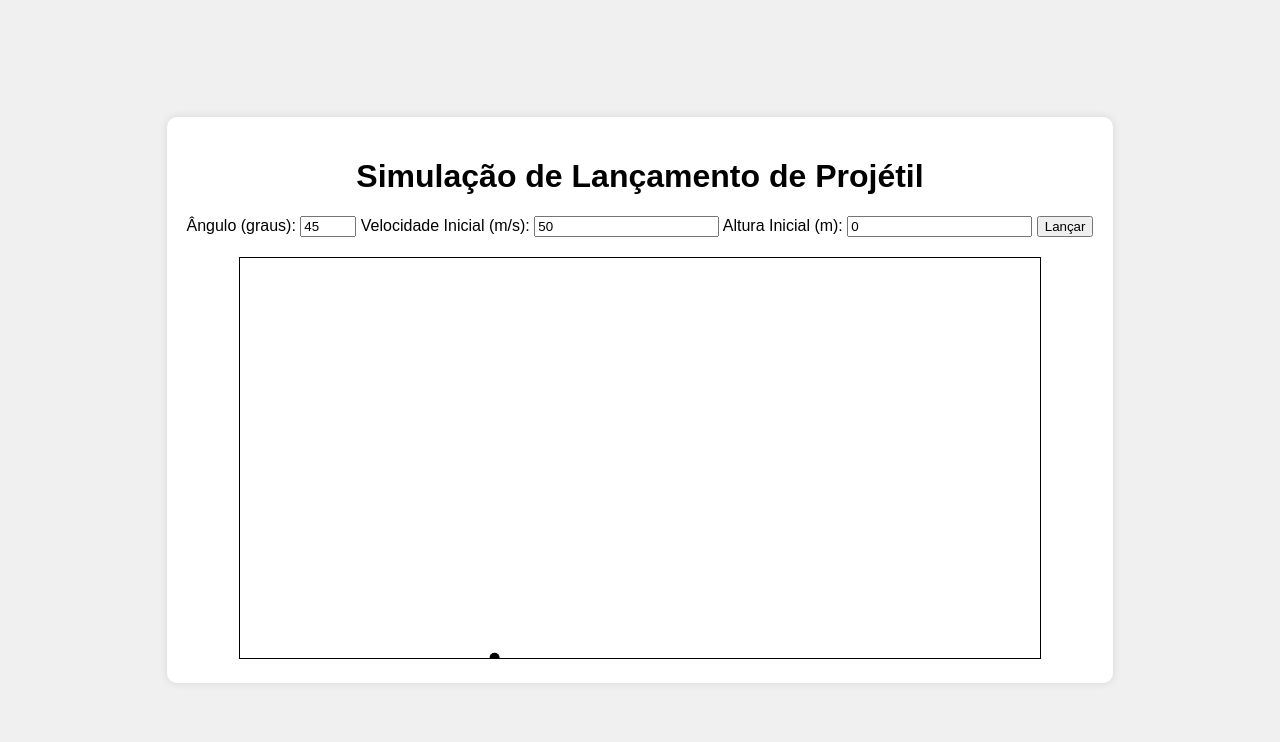
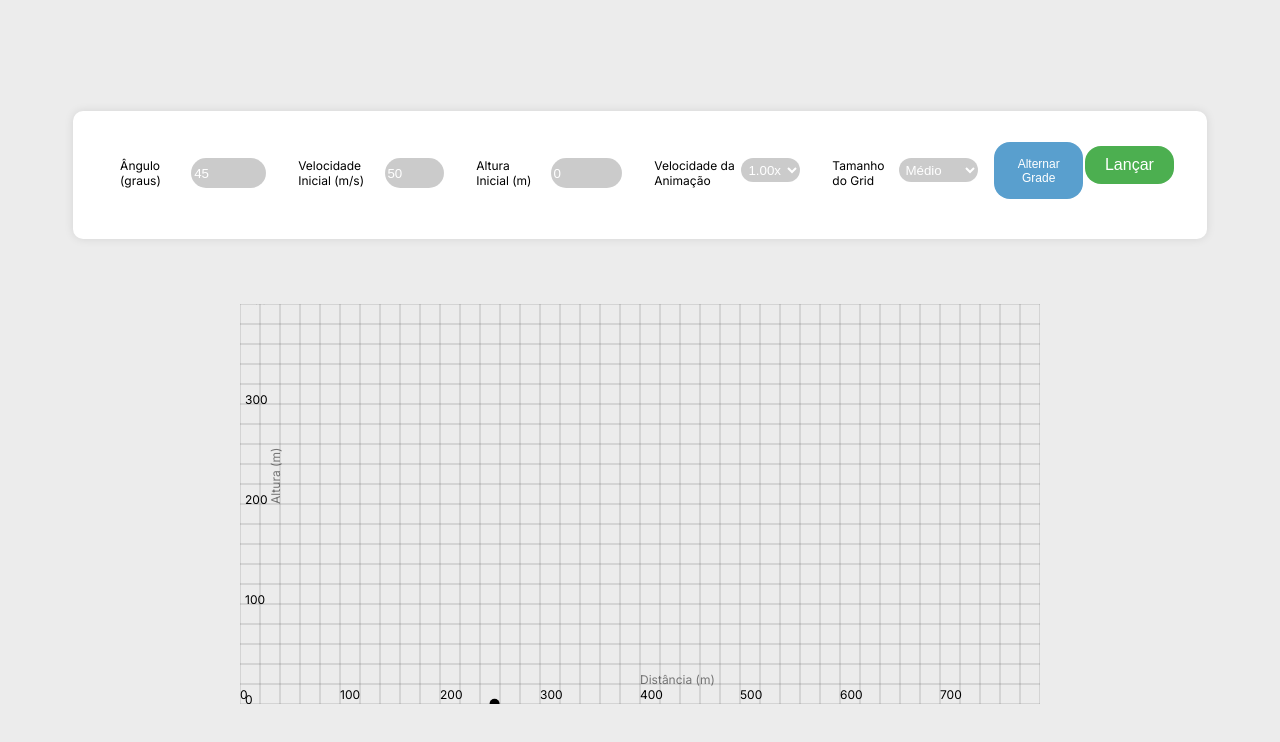
Before and after one commit to ahlinebrito/Lan-amentoProjetil, a plain HTML site: page index.html in a window 1280 px wide. Both pictures are taken after a click on the button "Lançar". Drawn offline with Linux system fonts and the light colour scheme.

Commit message:
CSS e modificações
- Adicionado velocidade da animação
- Adicionado Grid (Plano)
 - Campo de seleção Tamanho do Grid
 - Campo de clique Alterar Grade (Usar ou não)
 - O Grid apresenta informações de Distancia e Altura em metros

```diff
--- a/index.html
+++ b/index.html
@@ -5,21 +5,53 @@
     <meta name="viewport" content="width=device-width, initial-scale=1.0">
     <title>Simulação de Lançamento de Projétil</title>
     <link rel="stylesheet" href="style.css">
+    <script src="script.js" defer></script>
 </head>
 <body>
     <div class="container">
-        <h1>Simulação de Lançamento de Projétil</h1>
+        <!-- <h1>Simulação de Lançamento de Projétil</h1> -->
         <div class="controls">
-            <label for="angle">Ângulo (graus):</label>
-            <input type="number" id="angle" min="0" max="90" value="45">
-            <label for="velocity">Velocidade Inicial (m/s):</label>
-            <input type="number" id="velocity" min="0" value="50">
-            <label for="height">Altura Inicial (m):</label>
-            <input type="number" id="height" min="0" value="0">
-            <button id="launch">Lançar</button>
+            <div class="box">
+                <label for="angle">Ângulo (graus)</label>
+                <input type="number" id="angle" min="0" max="90" value="45">
+            </div>
+            <div class="box">
+                <label for="velocity">Velocidade Inicial (m/s)</label>
+                <input type="number" id="velocity" min="0" value="50">
+            </div>
+            <div class="box">
+                <label for="height">Altura Inicial (m)</label>
+                <input type="number" id="height" min="0" value="0">
+            </div>
+
+
+
+            <div class="box">
+                <label for="animationSpeed">Velocidade da Animação</label>
+                <select id="animationSpeed">
+                    <option value="0.025">0.25x</option>
+                    <option value="0.05">0.50x</option>
+                    <option value="0.1" selected>1.00x</option>
+                    <option value="0.125">1.25x</option>
+                    <option value="0.15">1.50x</option>
+                    <option value="0.2">2.00x</option>
+                </select>
+            </div>
+            <div class="box">
+                <label for="gridSize">Tamanho do Grid</label>
+                <select id="gridSize">
+                    <option value="400">Pequeno</option>
+                    <option value="800" selected>Médio</option>
+                    <option value="1200">Grande</option>
+                </select>
+            </div>
+            <button id="toggleGrid">Alternar Grade</button>
+            <div class="lauch"  >
+                <button id="launch">Lançar</button>
+            </div>
         </div>
-        <canvas id="simulationCanvas"></canvas>
+
     </div>
-    <script src="script.js"></script>
+    <canvas id="simulationCanvas"></canvas>
 </body>
 </html>
--- a/script.js
+++ b/script.js
@@ -1,15 +1,12 @@
-document.getElementById('launch').addEventListener('click', function() {
-    const angle = parseFloat(document.getElementById('angle').value);
-    const velocity = parseFloat(document.getElementById('velocity').value);
-    const height = parseFloat(document.getElementById('height').value);
-    launchProjectile(angle, velocity, height);
-});
+let showGrid = true; // Altere para false se não quiser a grade por padrão
 
 function launchProjectile(angle, velocity, height) {
     const canvas = document.getElementById('simulationCanvas');
     const ctx = canvas.getContext('2d');
-    canvas.width = 800;
-    canvas.height = 400;
+
+    const gridSize = parseInt(document.getElementById('gridSize').value);
+    canvas.width = gridSize;
+    canvas.height = gridSize / 2;
 
     const g = 9.81; // Aceleração da gravidade (m/s^2)
     const rad = angle * Math.PI / 180; // Convertendo para radianos
@@ -18,12 +15,18 @@ function launchProjectile(angle, velocity, height) {
 
     ctx.clearRect(0, 0, canvas.width, canvas.height);
 
+    if (showGrid) {
+        drawGrid(ctx, canvas.width, canvas.height);
+    }
+
     let x = 0;
     let y = height;
     let t = 0;
 
+    const animationSpeed = parseFloat(document.getElementById('animationSpeed').value);
+
     function draw() {
-        t += 0.1;
+        t += animationSpeed;
         x = vx * t;
         y = height + (vy * t - 0.5 * g * t * t);
 
@@ -32,8 +35,12 @@ function launchProjectile(angle, velocity, height) {
         }
 
         ctx.clearRect(0, 0, canvas.width, canvas.height);
+        if (showGrid) {
+            drawGrid(ctx, canvas.width, canvas.height);
+        }
         ctx.beginPath();
         ctx.arc(x, canvas.height - y, 5, 0, 2 * Math.PI);
+        ctx.fillStyle = 'black'; // Altere a cor aqui
         ctx.fill();
 
         requestAnimationFrame(draw);
@@ -41,3 +48,51 @@ function launchProjectile(angle, velocity, height) {
 
     draw();
 }
+
+function drawGrid(ctx, width, height) {
+    const step = 20; // Espaçamento da grade
+    ctx.beginPath();
+    ctx.strokeStyle = 'rgba(0, 0, 0, 0.2)'; // Cor da grade
+    for (let x = 0; x <= width; x += step) {
+        ctx.moveTo(x, 0);
+        ctx.lineTo(x, height);
+        if (x % 100 === 0) { // Desenha um rótulo a cada 100 pixels
+            ctx.fillText(x, x, height - 5);
+        }
+    }
+    for (let y = 0; y <= height; y += step) {
+        ctx.moveTo(0, y);
+        ctx.lineTo(width, y);
+        if (y % 100 === 0) { // Desenha um rótulo a cada 100 pixels
+            ctx.fillText(y, 5, height - y);
+        }
+    }
+    ctx.stroke();
+
+    // Rótulos dos eixos
+    ctx.font = "12px Inter";
+    ctx.fillStyle = "rgba(0, 0, 0, 0.5)";
+    ctx.fillText("Distância (m)", width / 2, height - 20); // Mova o rótulo de distância para cima
+    ctx.save();
+    ctx.rotate(-Math.PI / 2);
+    ctx.fillText("Altura (m)", -height / 2, 40); // Mova o rótulo de altura para a direita
+    ctx.restore();
+}
+
+
+document.getElementById('launch').addEventListener('click', function() {
+    const angle = parseFloat(document.getElementById('angle').value);
+    const velocity = parseFloat(document.getElementById('velocity').value);
+    const height = parseFloat(document.getElementById('height').value);
+    launchProjectile(angle, velocity, height);
+});
+
+document.getElementById('toggleGrid').addEventListener('click', function() {
+    showGrid = !showGrid;
+    const canvas = document.getElementById('simulationCanvas');
+    const ctx = canvas.getContext('2d');
+    ctx.clearRect(0, 0, canvas.width, canvas.height);
+    if (showGrid) {
+        drawGrid(ctx, canvas.width, canvas.height);
+    }
+});
--- a/style.css
+++ b/style.css
@@ -1,15 +1,20 @@
+@import url('https://fonts.googleapis.com/css2?family=Inter:wght@400;700&display=swap');
+
 body {
-    font-family: Arial, sans-serif;
+    font-family: Inter, sans-serif;
     display: flex;
+    flex-direction: column;
     justify-content: center;
     align-items: center;
     height: 100vh;
-    background-color: #f0f0f0;
-    margin: 0;
+    background-color: #ececec;
 }
 
 .container {
+    display: flex;
     text-align: center;
+    width: auto;
+    height: auto;
     background: white;
     padding: 20px;
     box-shadow: 0 0 10px rgba(0,0,0,0.1);
@@ -17,9 +22,83 @@ body {
 }
 
 .controls {
+    margin: 1%;
+    text-align: left;
+    display: flex;
+    flex-direction: row;
+    justify-content: center;
     margin-bottom: 20px;
+}
+.box {
+    display: flex;
+    width: 300px;
+    height: 15vh;
+    margin: 1rem;
+    border-radius: 5rem;
+    font-size: 18px;
+    width: 150px;
+    height: 25px;
+    transition: 350ms;
+}
+.box input{
+    padding: 2%;
+    width: 60%;
+    border: none;
+    background-color: #00000034;
+    color: rgb(255, 255, 255);
+    height: 3vh;
+    border-radius: 5rem;
+    transition: 350ms;
+}
+
+.box label{
+    font-size: 12px;
+    margin-right: 5px;
+    transition: 350ms;
+
+}
+.box select{
+    padding: 2%;
+    border: none;
+    background-color: #00000034;
+    color: rgb(255, 255, 255);
+    height: 3vh;
+    border-radius: 5rem;
+    transition: 350ms;
+
+}
+#toggleGrid{
+    background-color: #599fce;
+    color: white;
+    border: none;
+    border-radius: 1rem;
+    text-align: center;
+    text-decoration: none;
+    display: inline-block;
+    font-size: 12px;
+    cursor: pointer;
+}
+#toggleGrid:hover{
+    transition: 350ms;
+    background-color: #477ea3;
+    transform: scale(0.95);
+}
+#launch{
+    background-color: #4CAF50;
+    color: white;
+    border: none;
+    border-radius: 1rem;
+    padding: 10px 20px;
+    text-align: center;
+    text-decoration: none;
+    display: inline-block;
+    font-size: 16px;
+    margin: 4px 2px;
+    cursor: pointer;
+
 }
 
 canvas {
-    border: 1px solid black;
+    padding-top: 5%;
+    border: 1px solid transparent;
 }
```
